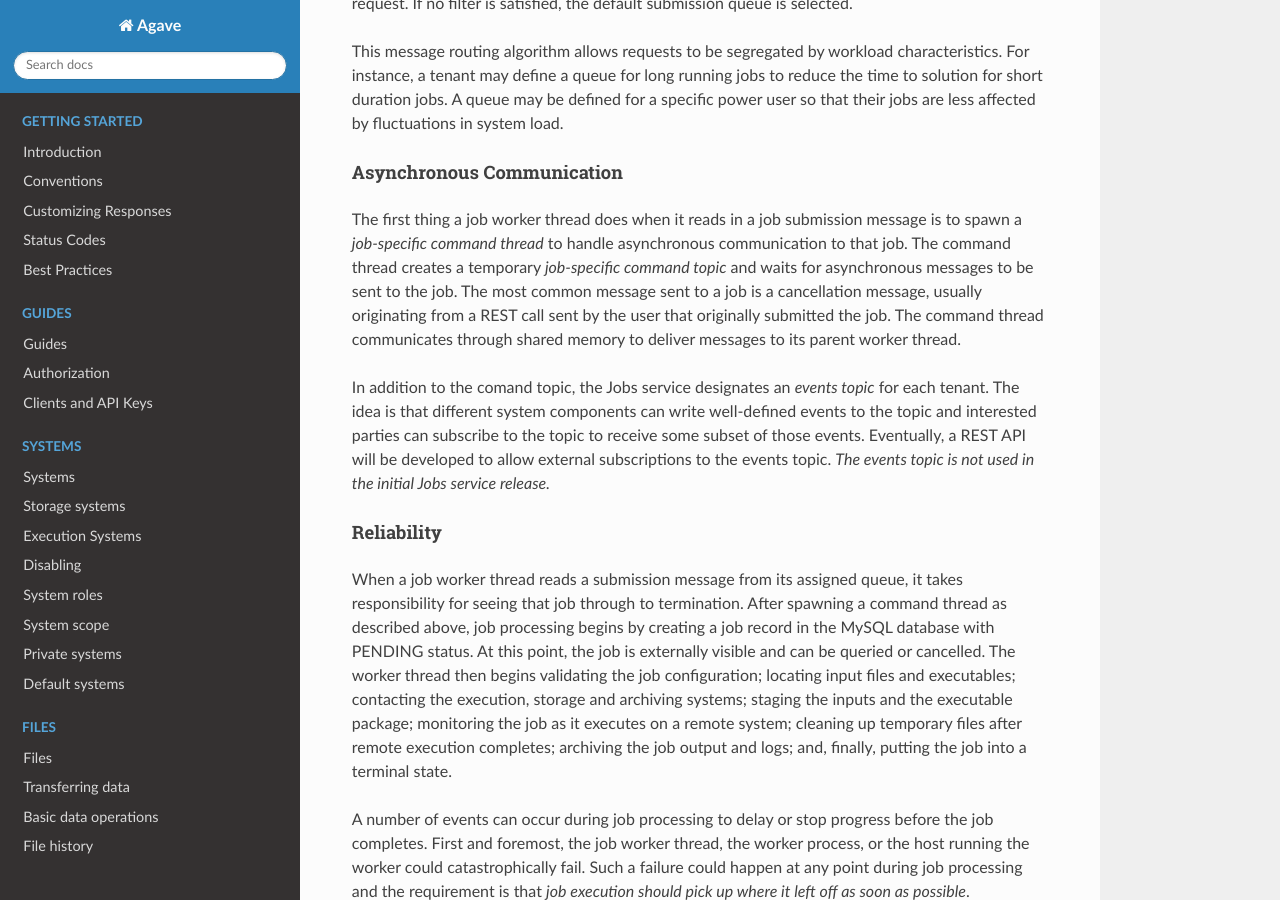
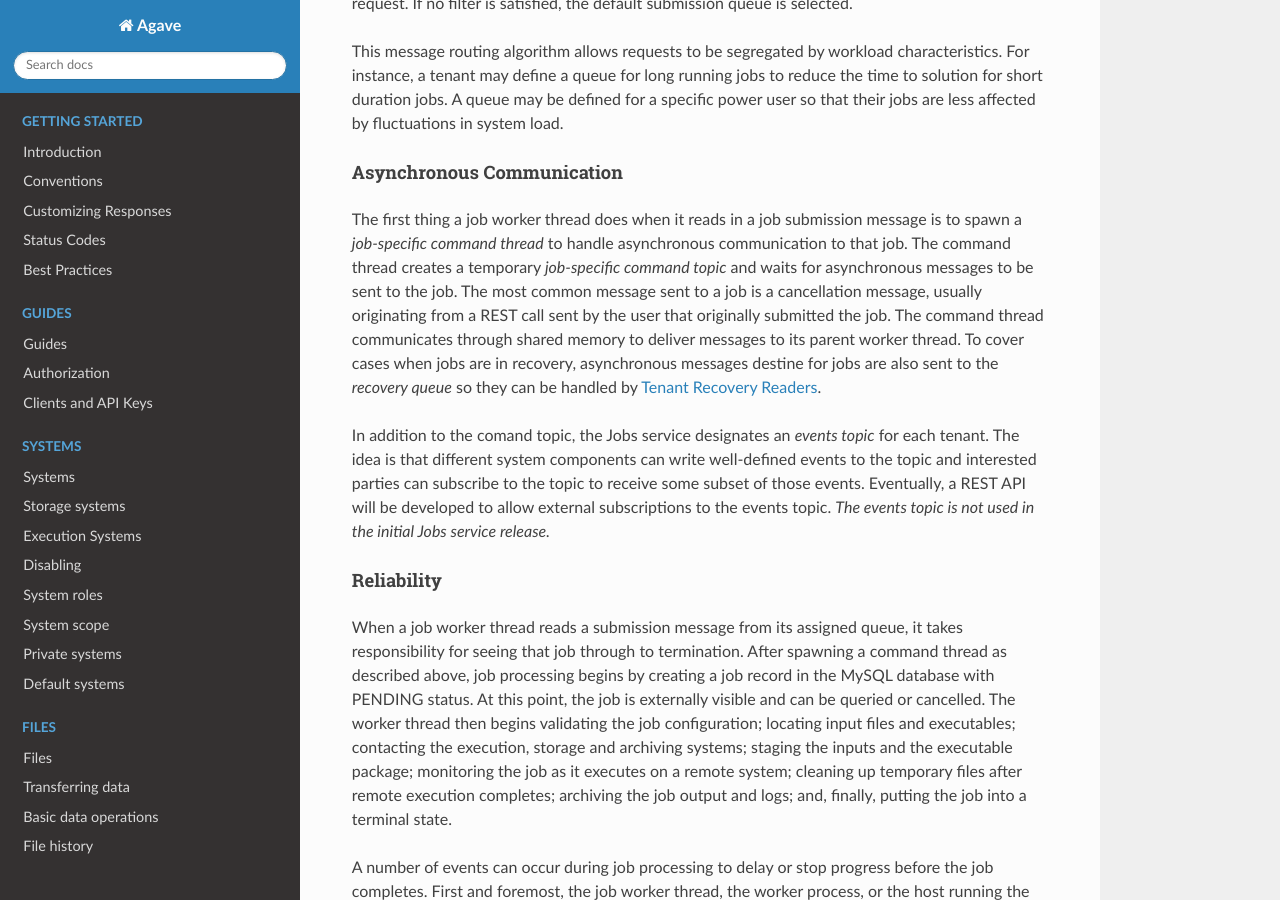
Before and after one commit to TACC-Cloud/agave-docs, a Sphinx documentation site: the page built from docs/agave/guides/jobs/aloe-job-architecture.rst, in a window 1280 px wide and 900 px high, scrolled down 5517 px. Built offline with Sphinx 7.4.7 and the Read the Docs theme 2.0.0, drawn with Linux system fonts in a browser that asks for light colours; some of the changed text lies outside the part shown.

Commit message:
More final edit

```diff
--- a/docs/agave/guides/jobs/aloe-job-architecture.rst
+++ b/docs/agave/guides/jobs/aloe-job-architecture.rst
@@ -107,7 +107,7 @@
 Asynchronous Communication
 """"""""""""""""""""""""""
 
-The first thing a job worker thread does when it reads in a job submission message is to spawn a *job-specific command thread* to handle asynchronous communication to that job.  The command thread creates a temporary *job-specific command topic* and waits for asynchronous messages to be sent to the job.  The most common message sent to a job is a cancellation message, usually originating from a REST call sent by the user that originally submitted the job.  The command thread communicates through shared memory to deliver messages to its parent worker thread.
+The first thing a job worker thread does when it reads in a job submission message is to spawn a *job-specific command thread* to handle asynchronous communication to that job.  The command thread creates a temporary *job-specific command topic* and waits for asynchronous messages to be sent to the job.  The most common message sent to a job is a cancellation message, usually originating from a REST call sent by the user that originally submitted the job.  The command thread communicates through shared memory to deliver messages to its parent worker thread.  To cover cases when jobs are in recovery, asynchronous messages destine for jobs are also sent to the *recovery queue* so they can be handled by `Tenant Recovery Readers`_.
 
 In addition to the comand topic, the Jobs service designates an *events topic* for each tenant.  The idea is that different system components can write well-defined events to the topic and interested parties can subscribe to the topic to receive some subset of those events.  Eventually, a REST API will be developed to allow external subscriptions to the events topic.  *The events topic is not used in the initial Jobs service release.*
 
@@ -141,6 +141,8 @@
 The recovery reader is a multithreaded Java program that processes the tenant's recovery queue.  Internally, recovery messages are organized into lists based on their error condition---jobs blocked by the same condition are put in the same list.  Recovery jobs are ordered by next check time and the recovery reader waits until that time to test a blocking condition.  Recovery information is kept in the MySQL database for resilience against reader failures.
 
 When a test indicates that a blocking condition has cleared, all jobs blocked by that condition are resubmitted for execution.  Resubmission entails (1) setting the job status to the value specified in the original recovery message, (2) creating a job submission message and placing it on the job's original submission queue, and (3) removing the job from the recovery subsystem and its persistent store.  The job is immediately failed if it cannot be resubmitted.  Resubmission transfers responsibility for the job back to the tenant workers.  Care is again taken to ensure that a job cannot be both in recovery and executing.
+
+Recovery readers also handle asynchronous requests initiated by users, such as requests to cancel a job.  These requests appear as messages on the recovery queue.
 
 Site Alternate Readers
 ^^^^^^^^^^^^^^^^^^^^^^
--- a/docs/agave/guides/jobs/aloe-job-changes.rst
+++ b/docs/agave/guides/jobs/aloe-job-changes.rst
@@ -513,7 +513,7 @@
 
 ::
 
-	aloe.jobq.<tenantId>.DefaultQueue
+	aloe.jobq.<tenantId>.submit.DefaultQueue
 ::
 
 The Jobs service allows tenants to balance and segregate workloads by sending job requests to different queues, each with its own set of worker processes (see `Tenant Workers <aloe-job-architecture.html#tenant-workers>`_ for discussion).  Administrators define new queues or update existing ones using the provided *ImportQueueDefinitions* utility program.  This program reads tenant queue configuration files and creates or updates queue definition records in the *aloe_queues* database table.  The configuration file content conforms to the JSON schema defined in the *JobQueueDefinitions.json* file that also ships with the Jobs service.
```
